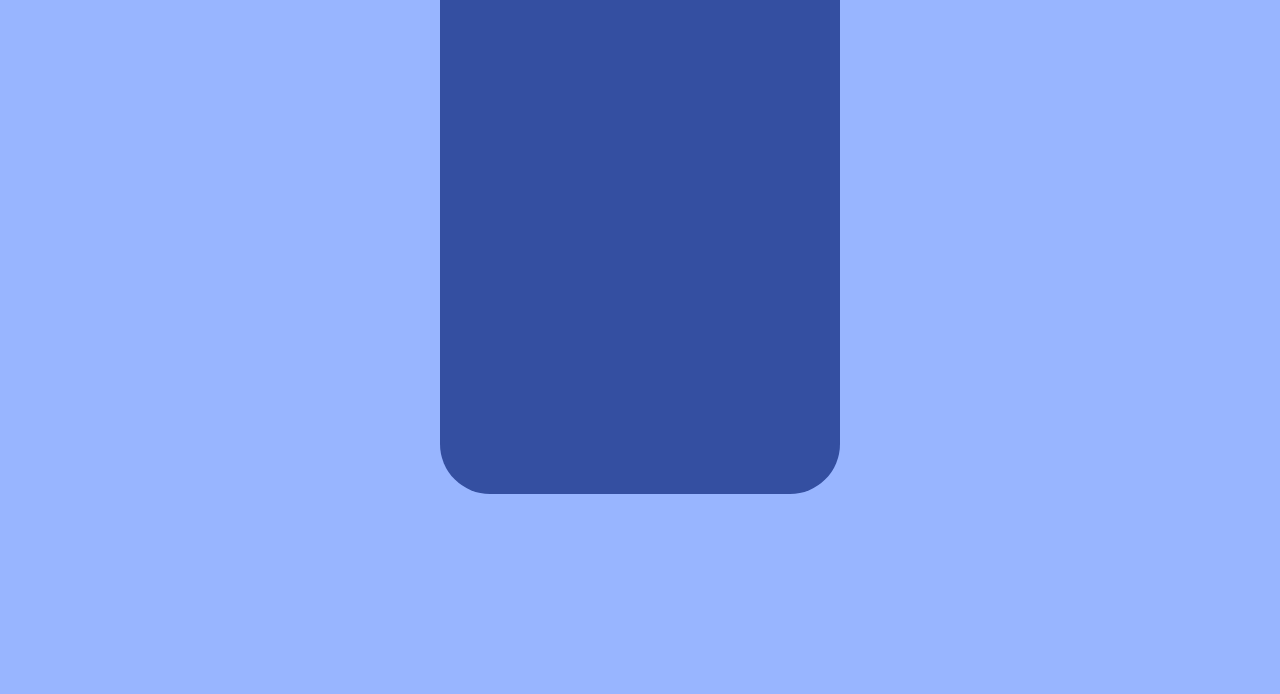
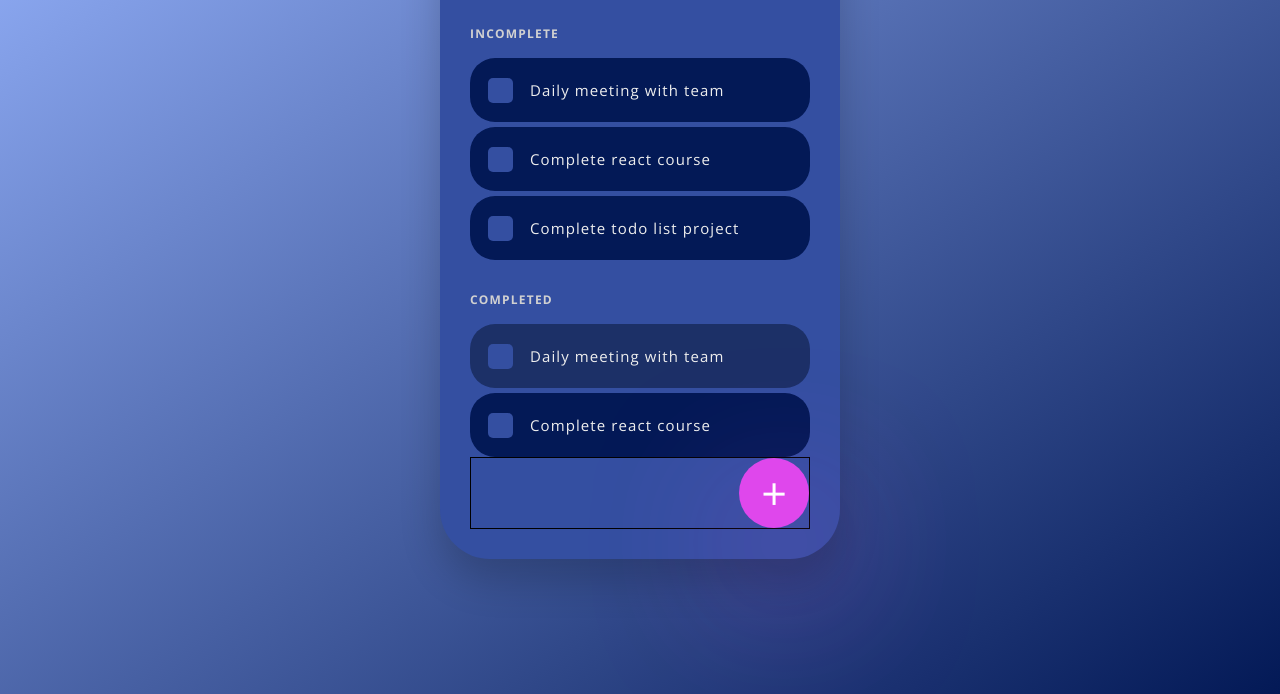
Before and after one commit to gratechs/Todo-List, a website: page index.html in a window 1280 px wide. Shown: the part 186-880 px from the top of the page. Drawn offline with nearby package versions, Linux system fonts and the light colour scheme.

Commit message:
Task page almost completed

```diff
--- a/index.html
+++ b/index.html
@@ -15,9 +15,54 @@
   <body>
     <div class="container">
       <header class="header">
-        <h1 class="header__date">August 4, 2022</h1>
+        <h1 class="header-primary">August 4, 2022</h1>
         <img src="img/profile.jpg" alt="My profile" class="header__img" />
       </header>
+
+      <main>
+        <section class="section-tasks">
+          <h3 class="heading-tertiary u-margin-bottom-small">Incomplete</h3>
+          <div class="tasks">
+            <input type="checkbox" id="t1" class="tasks__check" />
+            <label for="t1" class="tasks__label tasks--completed-label"
+              ><span class="tasks__button"></span>Daily meeting with team</label
+            >
+          </div>
+          <div class="tasks">
+            <input type="checkbox" id="t2" class="tasks__check" />
+            <label for="t2" class="tasks__label tasks--completed-label"
+              ><span class="tasks__button"></span>Complete react course</label
+            >
+          </div>
+          <div class="tasks">
+            <input type="checkbox" id="t3" class="tasks__check" />
+            <label for="t3" class="tasks__label tasks--completed-label"
+              ><span class="tasks__button"></span>Complete todo list
+              project</label
+            >
+          </div>
+        </section>
+
+        <section class="section-completed">
+          <h3 class="heading-tertiary u-margin-bottom-small">Completed</h3>
+          <div class="tasks tasks--completed">
+            <input type="checkbox" id="t4" class="tasks__check" />
+            <label for="t4" class="tasks__label tasks--completed-label"
+              ><span class="tasks__button"></span>Daily meeting with team</label
+            >
+          </div>
+          <div class="tasks">
+            <input type="checkbox" id="t2" class="tasks__check" />
+            <label for="t2" class="tasks__label"
+              ><span class="tasks__button"></span>Complete react course</label
+            >
+          </div>
+        </section>
+
+        <div class="task-btn">
+          <a href="#" class="btn">&plus;</a>
+        </div>
+      </main>
     </div>
   </body>
 </html>
--- a/sass/abstracts/_variables.scss
+++ b/sass/abstracts/_variables.scss
@@ -1,11 +1,15 @@
 $color-primary: #344fa1;
 $color-primary-light: #98b5ff;
 $color-primary-dark: #031956;
+$color-primary-dark-light: #1c3067;
 
-$color-secondary: #d25edd;
+$color-secondary: #df47ec;
+$color-secondary-light: #a84bb1;
 
-$color-grey-light: #f7f7f7;
+$color-grey-light: #eee;
+$color-grey-dark: #d1d1d1;
 
 $color-white: #fff;
+$color-black: #000;
 
 $font-primary: "Open Sans", sans-serif; ;
--- a/sass/base/_base.scss
+++ b/sass/base/_base.scss
@@ -15,6 +15,10 @@ body {
   font-family: $font-primary;
   font-weight: 400;
   line-height: 1.6;
-  background-color: $color-primary-light;
+  background-image: linear-gradient(
+    to right bottom,
+    $color-primary-light,
+    $color-primary-dark
+  );
   min-height: 100vh;
 }
--- a/sass/base/_typography.scss
+++ b/sass/base/_typography.scss
@@ -0,0 +1,13 @@
+.header-primary {
+  color: $color-white;
+  font-size: 3rem;
+  font-weight: 700;
+}
+
+.heading-tertiary {
+  color: $color-grey-dark;
+  font-weight: 700;
+  font-size: 1.2rem;
+  text-transform: uppercase;
+  letter-spacing: 1.2px;
+}
--- a/sass/base/_utilities.scss
+++ b/sass/base/_utilities.scss
@@ -0,0 +1,12 @@
+.u-margin-bottom-small {
+  margin-bottom: 1.5rem !important;
+}
+
+.u-margin-bottom-medium {
+}
+
+.u-margin-bottom-big {
+}
+
+.u-margin-bottom-huge {
+}
--- /dev/null
+++ b/sass/components/_button.scss
@@ -0,0 +1,16 @@
+.btn {
+  display: inline-block;
+  font-size: 4.5rem;
+  font-weight: 400;
+  text-decoration: none;
+  color: $color-white;
+  background-color: $color-secondary;
+  width: 7rem;
+  height: 7rem;
+  border-radius: 10rem;
+  box-shadow: 1rem 5rem 15rem rgba($color-secondary, 0.7);
+
+  display: flex;
+  justify-content: center;
+  align-items: center;
+}
--- /dev/null
+++ b/sass/components/_tasks.scss
@@ -0,0 +1,81 @@
+.tasks {
+  background-color: $color-primary-dark;
+  padding: 2rem;
+  border-radius: 2.5rem;
+
+  &:not(:last-child) {
+    margin-bottom: 0.5rem;
+  }
+
+  &__check {
+    display: none;
+  }
+
+  &__label {
+    color: $color-grey-light;
+    font-size: 1.5rem;
+    letter-spacing: 1.1px;
+    padding-left: 4rem;
+    position: relative;
+  }
+
+  &__button {
+    width: 2.5rem;
+    height: 2.5rem;
+    display: inline-block;
+    background-color: $color-primary;
+    border-radius: 0.5rem;
+    position: absolute;
+    left: -0.2rem;
+    top: -0.2rem;
+
+    &::before {
+      content: "";
+      display: block;
+      width: 0.3rem;
+      height: 30%;
+      background-color: $color-white;
+      position: absolute;
+      left: 0;
+      top: 70%;
+      transform: translate(1rem, -0.7rem) rotate(-45deg);
+      transform-origin: left bottom;
+      opacity: 0;
+      transition: opacity 0.3s;
+    }
+
+    &::after {
+      content: "";
+      display: block;
+      width: 60%;
+      height: 0.3rem;
+      background-color: $color-white;
+      position: absolute;
+      left: 0;
+      bottom: 0;
+      transform: translate(1rem, -0.7rem) rotate(-45deg);
+      transform-origin: left bottom;
+      opacity: 0;
+      transition: opacity 0.3s;
+    }
+  }
+
+  &__check:checked ~ &__label &__button::before,
+  &__check:checked ~ &__label &__button::after {
+    opacity: 1;
+  }
+
+  &--completed {
+    background-color: $color-primary-dark-light;
+  }
+
+  &__check:checked ~ &--completed-label {
+    text-decoration: line-through;
+  }
+}
+
+.task-btn {
+  border: 1px solid black;
+  display: flex;
+  justify-content: flex-end;
+}
--- a/sass/layout/_container.scss
+++ b/sass/layout/_container.scss
@@ -4,6 +4,7 @@
   background-color: $color-primary;
   padding: 3rem;
   border-radius: 5rem;
+  box-shadow: 0 2rem 4rem rgba($color-black, 0.2);
 
   min-height: 60rem;
 }
--- a/sass/layout/_header.scss
+++ b/sass/layout/_header.scss
@@ -1,11 +1,8 @@
 .header {
   display: flex;
   justify-content: space-between;
-
-  &__date {
-    color: $color-white;
-    font-size: 3rem;
-  }
+  align-items: center;
+  margin: 0 0 4rem 0;
 
   &__img {
     width: 6rem;
--- a/sass/main.scss
+++ b/sass/main.scss
@@ -6,5 +6,10 @@
 @import "base/typography";
 @import "base/utilities";
 
+@import "components/button";
+@import "components/tasks";
+
 @import "layout/container";
 @import "layout/header";
+
+@import "pages/home";
--- /dev/null
+++ b/sass/pages/_home.scss
@@ -0,0 +1,3 @@
+.section-tasks {
+  margin-bottom: 3rem;
+}
```
Also changed, not shown: css/style.css.
